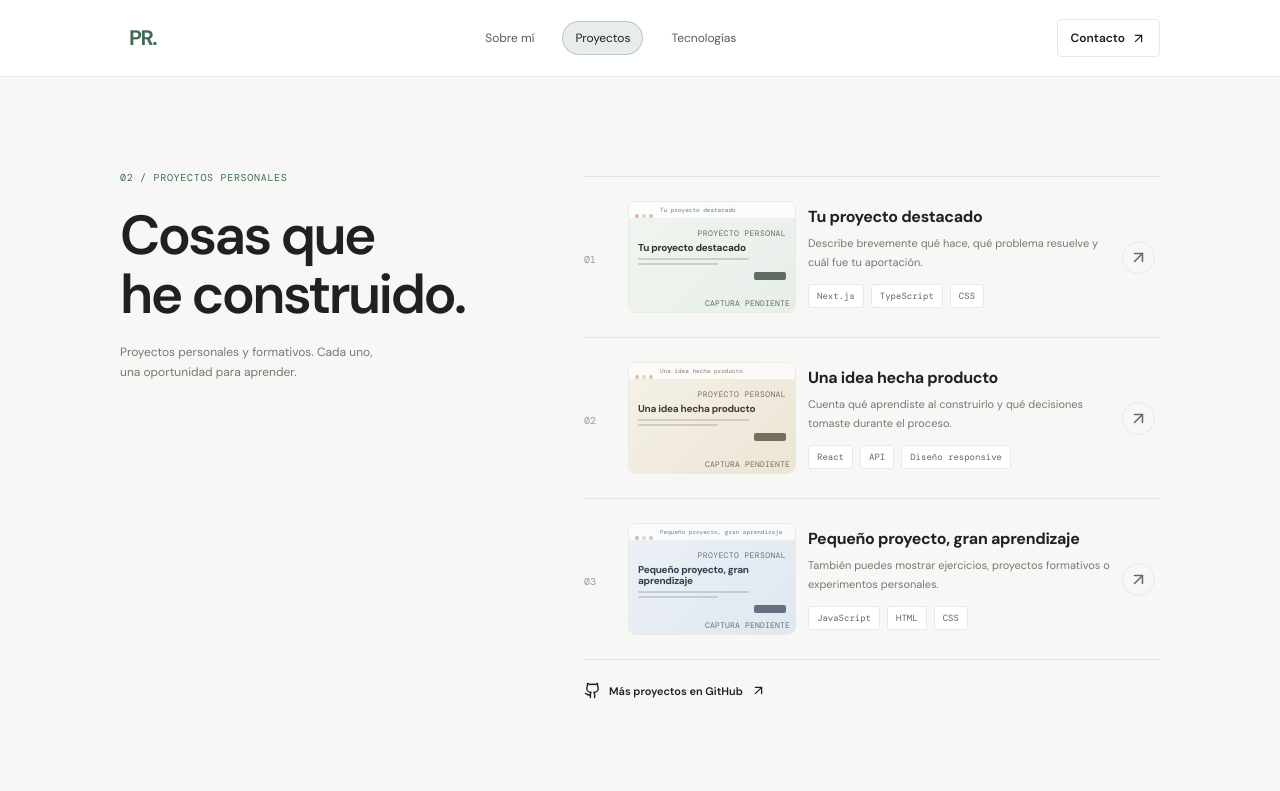
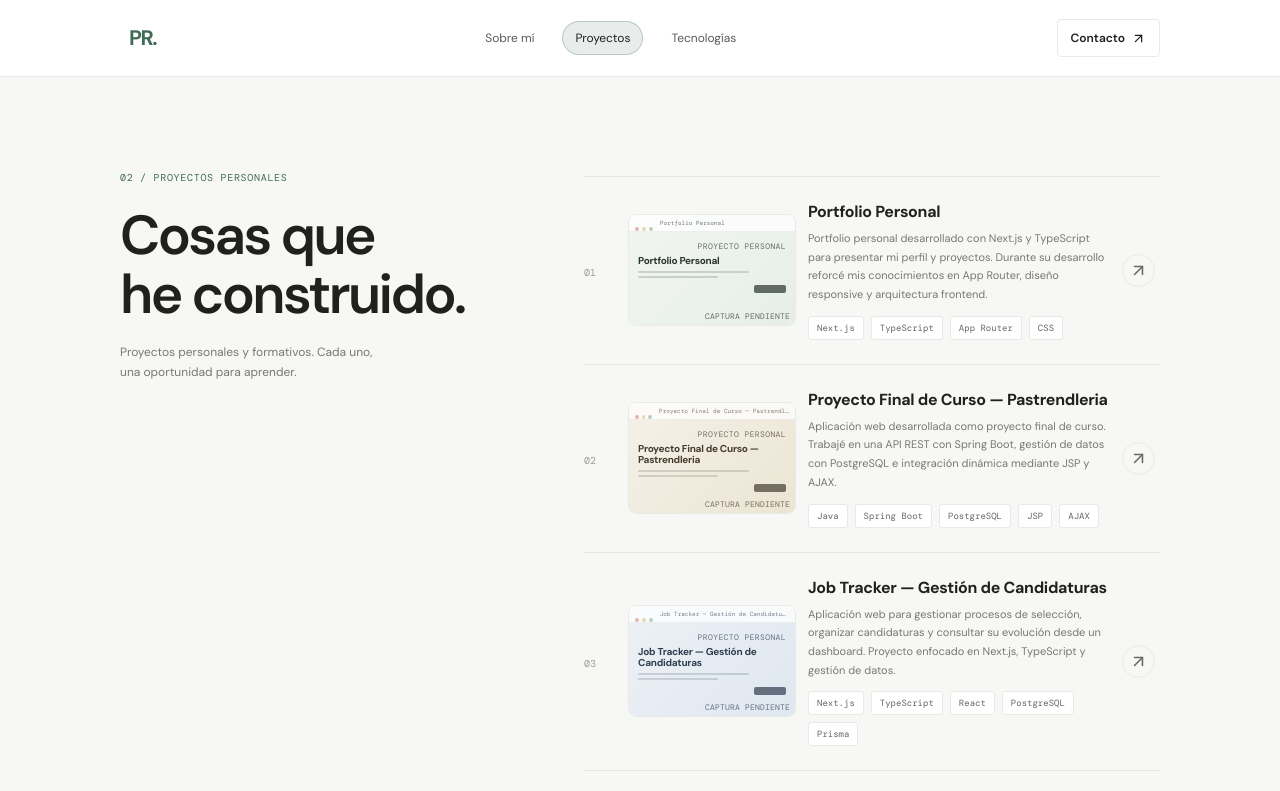
Before and after one commit to pablo-rosa/Portfolio-Pablo-Rosa, a Next.js app: page /proyectos in a window 1280 px wide. Shown: the top 791 px of the page. Built offline with nearby package versions, Linux system fonts and the light colour scheme.

Commit message:
Cambios en formato

```diff
--- a/src/data/portfolio.ts
+++ b/src/data/portfolio.ts
@@ -8,23 +8,34 @@ type Project = {
 
 export const projects: Project[] = [
   {
-    title: "Tu proyecto destacado",
-    description: "Describe brevemente qué hace, qué problema resuelve y cuál fue tu aportación.",
-    technologies: ["Next.js", "TypeScript", "CSS"],
-    href: "https://github.com/pablo-rosa",
+    title: "Portfolio Personal",
+    description:
+      "Portfolio personal desarrollado con Next.js y TypeScript para presentar mi perfil y proyectos. Durante su desarrollo reforcé mis conocimientos en App Router, diseño responsive y arquitectura frontend.",
+    technologies: ["Next.js", "TypeScript", "App Router", "CSS"],
+    href: "https://portfolio-pablo-rosa.vercel.app/",
   },
   {
-    title: "Una idea hecha producto",
-    description: "Cuenta qué aprendiste al construirlo y qué decisiones tomaste durante el proceso.",
-    technologies: ["React", "API", "Diseño responsive"],
-    href: "https://github.com/pablo-rosa",
+    title: "Proyecto Final de Curso — Pastrendleria",
+    description:
+      "Aplicación web desarrollada como proyecto final de curso. Trabajé en una API REST con Spring Boot, gestión de datos con PostgreSQL e integración dinámica mediante JSP y AJAX.",
+    technologies: ["Java", "Spring Boot", "PostgreSQL", "JSP", "AJAX"],
+    href: "https://pablorosadev.com/vistaPastrendleria/",
   },
   {
-    title: "Pequeño proyecto, gran aprendizaje",
-    description: "También puedes mostrar ejercicios, proyectos formativos o experimentos personales.",
-    technologies: ["JavaScript", "HTML", "CSS"],
+    title: "Job Tracker — Gestión de Candidaturas",
+    description:
+      "Aplicación web para gestionar procesos de selección, organizar candidaturas y consultar su evolución desde un dashboard. Proyecto enfocado en Next.js, TypeScript y gestión de datos.",
+    technologies: ["Next.js", "TypeScript", "React", "PostgreSQL", "Prisma"],
     href: "https://github.com/pablo-rosa",
   },
 ];
 
-export const technologies = ["JavaScript", "TypeScript", "React", "Next.js", "HTML & CSS", "Git & GitHub", "Figma"];
+export const technologies = [
+  "JavaScript",
+  "TypeScript",
+  "React",
+  "Next.js",
+  "HTML & CSS",
+  "Git & GitHub",
+  "Figma",
+];
```
Also changed, not shown: public/portfolio-home-imagen.PNG (renamed from src/images/portfolio-home-imagen.PNG), 1 other file (tests, documents, lock files or other folders).
